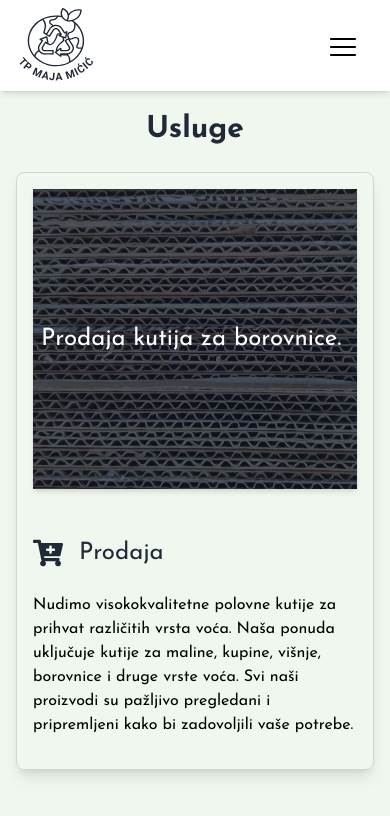
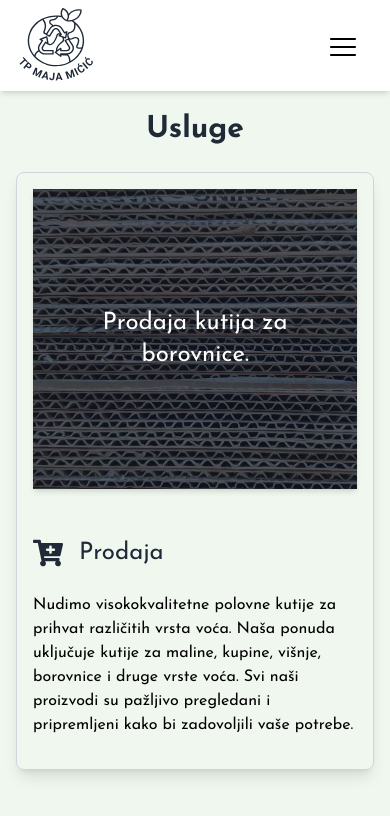
Before and after one commit to mrti00/tpmajamicic, a React (Vite) app: page /usluge in a window 390 px wide. Shown: the top 816 px of the page. Built offline with nearby package versions, Linux system fonts and the light colour scheme; a web font is replaced by a local one.

Commit message:
everything's fine

```diff
--- a/src/pages/Usluge.jsx
+++ b/src/pages/Usluge.jsx
@@ -59,7 +59,7 @@ const Usluge = () => {
               className="w-full h-[300px] md:h-[400px] object-cover shadow-md"
             />
             <div className="absolute inset-0 bg-gray-900 bg-opacity-70 flex items-center justify-center">
-              <h2 className="text-2xl md:text-3xl text-white text-center flex items-center">
+              <h2 className="text-2xl md:text-3xl text-white text-center flex flex-col md:flex-row items-center whitespace-nowrap">
                 <span>Prodaja kutija za </span>
                 <span className="ml-2">
                   <TypewriterComponent
```
